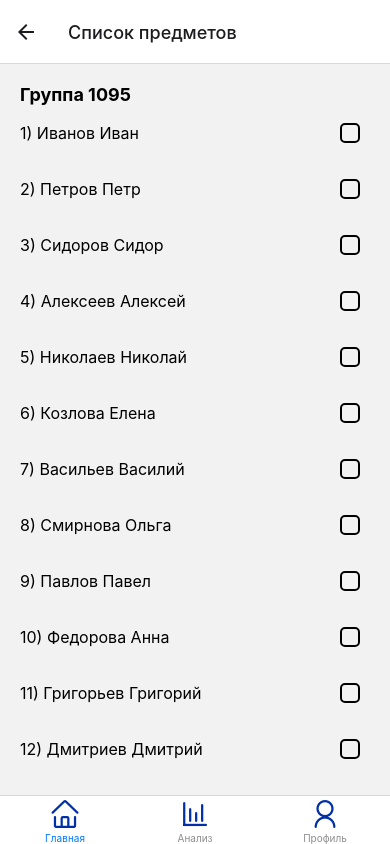
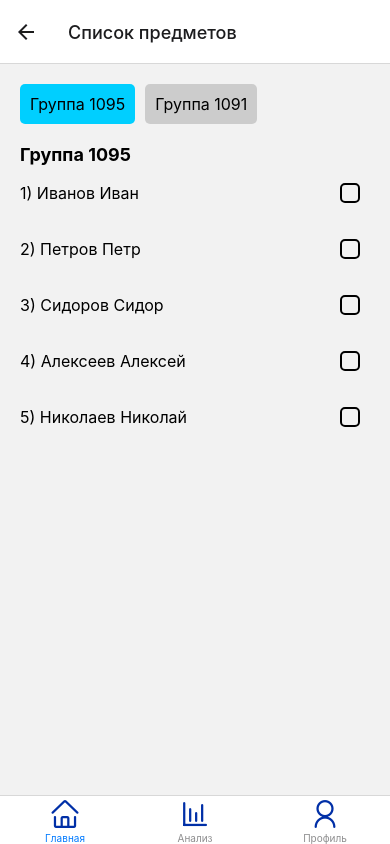
Before and after one commit to zxcvve/attendance-control, a React Native app: screen /GroupList in a window 390 px wide. Built offline with nearby package versions, Linux system fonts and the light colour scheme.

Commit message:
add fake data

```diff
--- a/src/fakeData.js
+++ b/src/fakeData.js
@@ -1,36 +1,106 @@
     export const lessonsFakeData = [
-        { id: 1, title: 'Информатика', time: '10:00', number: 1092 },
-        { id: 2, title: 'Математика', time: '12:00', number: 1091 },
-        { id: 3, title: 'Биология', time: '14:00', number: 1095 },
+        { id: 1, title: 'Информатика', time: '10:00', groups: [1092] },
+        { id: 2, title: 'Математика', time: '12:00', groups: [1091,1095] },
+        { id: 3, title: 'Биология', time: '14:00', groups: [1095] },
     ];
 
     export const fakeStudents = [
-        { id: 1, name: 'Иванов Иван' },
-        { id: 2, name: 'Петров Петр' },
-        { id: 3, name: 'Сидоров Сидор' },
-        { id: 4, name: 'Алексеев Алексей' },
-        { id: 5, name: 'Николаев Николай' },
-        { id: 6, name: 'Козлова Елена' },
-        { id: 7, name: 'Васильев Василий' },
-        { id: 8, name: 'Смирнова Ольга' },
-        { id: 9, name: 'Павлов Павел' },
-        { id: 10, name: 'Федорова Анна' },
-        { id: 11, name: 'Григорьев Григорий' },
-        { id: 12, name: 'Дмитриев Дмитрий' },
-        { id: 13, name: 'Орлова Ольга' },
-        { id: 14, name: 'Тарасова Татьяна' },
-        { id: 15, name: 'Михайлов Михаил' },
-        { id: 16, name: 'Кузнецова Екатерина' },
-        { id: 17, name: 'Ильин Илья' },
-        { id: 18, name: 'Степанова Анастасия' },
-        { id: 19, name: 'Белов Артем' },
-        { id: 20, name: 'Куликова Ксения' },
-        { id: 21, name: 'Лебедева Дарья' },
-        { id: 22, name: 'Андреев Андрей' },
-        { id: 23, name: 'Сергеева Светлана' },
-        { id: 24, name: 'Захаров Игорь' },
-        { id: 25, name: 'Матвеева Мария' },
+        {
+        group: 1095,
+            studentsList : [
+              { studentId: 1, name: 'Иванов Иван', isVisited:false},
+              { studentId: 2, name: 'Петров Петр', isVisited:false},
+              { studentId: 3, name: 'Сидоров Сидор', isVisited:false},
+              { studentId: 4, name: 'Алексеев Алексей', isVisited:false},
+              { studentId: 5, name: 'Николаев Николай', isVisited:false},
+            ]
+        },
+        {
+            group: 1091,
+            studentsList : [
+                { studentId: 1, name: 'Иванов Иван', isVisited:false},
+                { studentId: 2, name: 'Петров Петр', isVisited:false},
+                { studentId: 3, name: 'Сидоров Сидор', isVisited:false},
+                { studentId: 4, name: 'Алексеев Алексей', isVisited:false},
+                { studentId: 5, name: 'Николаев Пипкин', isVisited:false},
+            ]
+        }
     ];
 
+    export const fakeTeacherLessons = [
+        {
+            lessonId: 123,
+            title:'Математика'
+        },
+        {
+            lessonId: 124,
+            title:'География'
+        },
+    ];
+
+    export const fakeTeacherLessonGroups = [1091,1095];
+
+    export const analData = [
+        {
+            date: '2024-04-28',
+            studentsList : [
+                { studentId: 1, name: 'Иванов Иван', isVisited:false},
+                { studentId: 2, name: 'Петров Петр', isVisited:false},
+                { studentId: 3, name: 'Сидоров Сидор', isVisited:false},
+                { studentId: 4, name: 'Алексеев Алексей', isVisited:false},
+                { studentId: 5, name: 'Николаев Пипкин', isVisited:false},
+            ]
+        },
+        {
+            date: '2024-04-30',
+            studentsList : [
+                { studentId: 1, name: 'Иванов Иван', isVisited:false},
+                { studentId: 2, name: 'Петров Петр', isVisited:true},
+                { studentId: 3, name: 'Сидоров Сидор', isVisited:false},
+                { studentId: 4, name: 'Алексеев Алексей', isVisited:false},
+                { studentId: 5, name: 'Николаев Пипкин', isVisited:false},
+            ]
+        },
+        {
+            date: '2024-05-10',
+            studentsList : [
+                { studentId: 1, name: 'Иванов Иван', isVisited:true},
+                { studentId: 2, name: 'Петров Петр', isVisited:true},
+                { studentId: 3, name: 'Сидоров Сидор', isVisited:true},
+                { studentId: 4, name: 'Алексеев Алексей', isVisited:true},
+                { studentId: 5, name: 'Николаев Пипкин', isVisited:true},
+            ]
+        },
+        {
+            date: '2024-05-12',
+            studentsList : [
+                { studentId: 1, name: 'Иванов Иван', isVisited:true},
+                { studentId: 2, name: 'Петров Петр', isVisited:true},
+                { studentId: 3, name: 'Сидоров Сидор', isVisited:true},
+                { studentId: 4, name: 'Алексеев Алексей', isVisited:true},
+                { studentId: 5, name: 'Николаев Пипкин', isVisited:true},
+            ]
+        },
+        {
+            date: '2024-05-12',
+            studentsList : [
+                { studentId: 1, name: 'Иванов Иван', isVisited:true},
+                { studentId: 2, name: 'Петров Петр', isVisited:true},
+                { studentId: 3, name: 'Сидоров Сидор', isVisited:true},
+                { studentId: 4, name: 'Алексеев Алексей', isVisited:true},
+                { studentId: 5, name: 'Николаев Пипкин', isVisited:true},
+            ]
+        },
+        {
+            date: '2024-05-12',
+            studentsList : [
+                { studentId: 1, name: 'Иванов Иван', isVisited:true},
+                { studentId: 2, name: 'Петров Петр', isVisited:true},
+                { studentId: 3, name: 'Сидоров Сидор', isVisited:true},
+                { studentId: 4, name: 'Алексеев Алексей', isVisited:true},
+                { studentId: 5, name: 'Николаев Пипкин', isVisited:true},
+            ]
+        }
+    ]
 
     export  const fakeDates = ['2024-04-28', '2024-04-29', '2024-04-30','2024-05-1','2024-05-2','2024-05-3','2024-05-4'];
--- a/src/screens/analyse/AnalyseScreen.js
+++ b/src/screens/analyse/AnalyseScreen.js
@@ -1,60 +1,78 @@
 import React, { useState, useEffect } from 'react';
-import {View, Text, StyleSheet, ScrollView} from 'react-native';
-import {Table, Row, Rows, TableWrapper, Col, Cell, Cols} from 'react-native-table-component';
-import { lessonsFakeData, fakeStudents, fakeDates } from '../../fakeData';
-import {Picker} from "@react-native-picker/picker";
+import { View, Text, StyleSheet, ScrollView } from 'react-native';
+import { Table, Row, Rows, TableWrapper, Col } from 'react-native-table-component';
+import { Picker } from '@react-native-picker/picker';
+import { analData, fakeTeacherLessons, fakeTeacherLessonGroups } from '../../fakeData';
 
 const AnalyseScreen = () => {
-    const [selectedLesson, setSelectedLesson] = useState("Информатика");
-    const [selectedGroup, setSelectedGroup] = useState("1092");
+    const [selectedLesson, setSelectedLesson] = useState(fakeTeacherLessons[0].title);
+    const [selectedGroup, setSelectedGroup] = useState(fakeTeacherLessonGroups[0]);
     const [attendanceData, setAttendanceData] = useState([]);
     const [usersData, setUsersData] = useState([]);
-    const headWidth = [145, 50,50,50,50,50,50,50]
-    const cellWidth = [0,50,50,50,50,50,50,50]
+    const [dates, setDates] = useState([]);
+    const [headWidth, setHeadWidth] = useState([]);
+    const [cellWidth, setCellWidth] = useState([]);
+
+    const getCellWidth = (datesList) => {
+        let head = [145];
+        let cell = [0];
+
+        datesList.forEach(() => {
+            head.push(50);
+            cell.push(50);
+        });
+
+        setHeadWidth(head);
+        setCellWidth(cell);
+    };
 
     useEffect(() => {
-        if (lessonsFakeData && fakeStudents) {
+        if (analData) {
+            const users = [];
+            const dates = [];
             const initData = [];
-            const users = [];
-            fakeStudents.forEach(student => {
+
+            analData.forEach((entry) => {
+                dates.push(entry.date);
+                entry.studentsList.forEach((student, index) => {
+                    if (!users[index]) {
                         users.push(student.name);
+                    }
+                    if (!initData[index]) {
+                        initData[index] = [];
+                    }
+                    initData[index].push(student.isVisited ? '✓' : 'x');
+                });
             });
 
-            for (let i = 0; i < fakeStudents.length; i += 1) {
-                const rowData = [];
-                for (let j = 0; j < fakeDates.length; j += 1) {
-                    rowData.push(`x`);
-                }
-                initData.push(rowData);
-            }
-
+            getCellWidth(dates);
             setUsersData(users);
             setAttendanceData(initData);
+            setDates(dates);
         }
     }, []);
-
 
     const renderTable = () => (
         <ScrollView horizontal={true}>
             <View style={styles.container}>
                 <Table borderStyle={{ borderWidth: 1 }}>
                     <Row
-                        data={["", ...fakeDates]}
+                        data={["", ...dates]}
                         widthArr={headWidth}
-                        style={[styles.head]}
+                        style={styles.head}
                         textStyle={styles.text}
                     />
                     <TableWrapper style={styles.wrapper}>
                         <Col
-                                data={[...usersData]}
-                                style={[styles.title]}
+                            data={usersData}
+                            style={styles.title}
                             heightArr={[50]}
                             textStyle={styles.text}
                         />
                         <Rows
                             data={attendanceData}
                             widthArr={cellWidth}
-                                style={[styles.row]}
+                            style={styles.row}
                             textStyle={styles.text}
                         />
                     </TableWrapper>
@@ -71,12 +89,12 @@ const AnalyseScreen = () => {
                     <Text> Предмет: </Text>
                     <Picker
                         selectedValue={selectedLesson}
-                        style={{ height: 40, width: 180}}
-                        onValueChange={(itemValue, itemIndex) => setSelectedLesson(itemValue)}
+                        style={{ height: 40, width: 180 }}
+                        onValueChange={(itemValue) => setSelectedLesson(itemValue)}
                     >
-                        <Picker.Item label="Математика" value="Математика" />
-                        <Picker.Item label="Биология" value="Биология" />
-                        <Picker.Item label="Информатика" value="Информатика" />
+                        {fakeTeacherLessons.map((lesson) => (
+                            <Picker.Item key={lesson.lessonId} label={lesson.title} value={lesson.title} />
+                        ))}
                     </Picker>
                 </View>
 
@@ -84,12 +102,12 @@ const AnalyseScreen = () => {
                     <Text> Группа: </Text>
                     <Picker
                         selectedValue={selectedGroup}
-                        style={{ height: 40, width: 180}}
-                        onValueChange={(itemValue, itemIndex) => setSelectedGroup(itemValue)}
+                        style={{ height: 40, width: 180 }}
+                        onValueChange={(itemValue) => setSelectedGroup(itemValue)}
                     >
-                        <Picker.Item label="1095" value="1095" />
-                        <Picker.Item label="1092" value="1092" />
-                        <Picker.Item label="1091" value="1091" />
+                        {fakeTeacherLessonGroups.map((group) => (
+                            <Picker.Item key={group} label={group.toString()} value={group} />
+                        ))}
                     </Picker>
                 </View>
                 {renderTable()}
@@ -110,49 +128,49 @@ const styles = StyleSheet.create({
     },
     cell: {
         borderBottomWidth: 1,
-        borderRightWidth: 1, // Добавляем линии справа
-        borderLeftWidth: 1, // Добавляем линии слева
-        borderColor: 'grey', // Цвет линий между ячейками
+        borderRightWidth: 1,
+        borderLeftWidth: 1,
+        borderColor: 'grey',
     },
     lastCell: {
-        borderRightWidth: 0, // Убираем правую границу для последней ячейки
+        borderRightWidth: 0,
     },
-    picker:{
-        marginTop:-5,
-        marginBottom:-10,
+    picker: {
+        marginTop: -5,
+        marginBottom: -10,
         flexDirection: 'row',
         alignItems: 'center',
     },
     dataWrapper: {
-        marginTop: 0
+        marginTop: 0,
     },
     container: {
         flex: 1,
         padding: 4,
         paddingTop: 30,
-        backgroundColor: '#fff'
+        backgroundColor: '#fff',
     },
     head: {
         height: 50,
-        backgroundColor: '#f1f8ff'
+        backgroundColor: '#f1f8ff',
     },
     wrapper: {
-        flexDirection: 'row'
+        flexDirection: 'row',
     },
     title: {
         flex: 1,
-        backgroundColor: '#f6f8fa'
+        backgroundColor: '#f6f8fa',
     },
     row: {
-        height: 50
+        height: 50,
     },
     text: {
-        textAlign: 'center'
+        textAlign: 'center',
     },
     headText: {
-        fontSize:20,
-        fontWeight:"bold",
-    }
+        fontSize: 20,
+        fontWeight: 'bold',
+    },
 });
 
 export default AnalyseScreen;
--- a/src/screens/main/GroupList.js
+++ b/src/screens/main/GroupList.js
@@ -3,27 +3,36 @@ import { FlatList, View, StyleSheet, Text, TouchableOpacity } from 'react-native
 import { fakeStudents } from '../../fakeData';
 
 const GroupList = () => {
-    const [selectedStudentsIds, setSelectedStudentsIds] = useState([]);
+    const [selectedGroup, setSelectedGroup] = useState(fakeStudents[0]);
+    const [selectedStudentsIds, setSelectedStudentsIds] = useState({});
 
-    const toggleStudentSelection = (studentId) => {
-        const isSelected = selectedStudentsIds.includes(studentId);
+    const toggleStudentSelection = (groupId, studentId) => {
+        const groupSelectedStudents = selectedStudentsIds[groupId] || [];
+
+        const isSelected = groupSelectedStudents.includes(studentId);
 
         if (isSelected) {
-            setSelectedStudentsIds(selectedStudentsIds.filter(id => id !== studentId));
+            setSelectedStudentsIds({
+                ...selectedStudentsIds,
+                [groupId]: groupSelectedStudents.filter(id => id !== studentId)
+            });
         } else {
-            setSelectedStudentsIds([...selectedStudentsIds, studentId]);
+            setSelectedStudentsIds({
+                ...selectedStudentsIds,
+                [groupId]: [...groupSelectedStudents, studentId]
+            });
         }
     };
 
-    const renderItem = ({ item }) => (
-        <TouchableOpacity onPress={() => toggleStudentSelection(item.id)}>
+    const renderStudentItem = ({ item }) => (
+        <TouchableOpacity onPress={() => toggleStudentSelection(selectedGroup.group, item.studentId)}>
             <View style={styles.item}>
                 <View style={styles.personText}>
-                    <Text style={styles.itemElementText}>{item.id}) </Text>
+                    <Text style={styles.itemElementText}>{item.studentId}) </Text>
                     <Text style={styles.itemElementText}>{item.name}</Text>
                 </View>
                 <View style={styles.button}>
-                    {selectedStudentsIds.includes(item.id) && (
+                    {(selectedStudentsIds[selectedGroup.group] || []).includes(item.studentId) && (
                         <View style={{ width: 10, height: 10, backgroundColor: 'black', borderRadius: 3 }} />
                     )}
                 </View>
@@ -31,14 +40,30 @@ const GroupList = () => {
         </TouchableOpacity>
     );
 
+    const renderGroupItem = ({ item }) => (
+        <TouchableOpacity onPress={() => setSelectedGroup(item)}>
+            <View style={[styles.groupItem, selectedGroup.group === item.group && styles.selectedGroup]}>
+                <Text style={styles.groupItemText}>Группа {item.group}</Text>
+            </View>
+        </TouchableOpacity>
+    );
+
     return (
         <View style={styles.container}>
-            <Text style={styles.groupText}>Группа 1095</Text>
+            <View style={styles.groupsContainer}>
+                <FlatList
+                    data={fakeStudents}
+                    renderItem={renderGroupItem}
+                    keyExtractor={(item) => item.group.toString()}
+                    horizontal
+                />
+            </View>
+            <Text style={styles.groupText}>Группа {selectedGroup.group}</Text>
             <View style={styles.listContainer}>
                 <FlatList
-                    data={fakeStudents}
-                    renderItem={renderItem}
-                    keyExtractor={(item) => item.id.toString()}
+                    data={selectedGroup.studentsList}
+                    renderItem={renderStudentItem}
+                    keyExtractor={(item) => item.studentId.toString()}
                 />
             </View>
         </View>
@@ -51,22 +76,25 @@ const styles = StyleSheet.create({
         paddingHorizontal: 20,
         paddingTop: 20,
     },
-    groupText:{
+    groupsContainer: {
+        flexDirection: 'row',
+        marginBottom: 20,
+    },
+    groupText: {
         fontSize: 18,
-        fontWeight:"bold"
+        fontWeight: 'bold',
     },
     listContainer: {
-
+        flex: 1,
     },
-    itemElementText : {
-      fontSize: 16,
+    itemElementText: {
+        fontSize: 16,
     },
     item: {
         justifyContent: 'space-between',
         flexDirection: 'row',
         alignItems: 'center',
         paddingVertical: 10,
-        //backgroundColor: "#00cfff",
         marginVertical: 8,
     },
     personText: {
@@ -83,6 +111,18 @@ const styles = StyleSheet.create({
         alignItems: 'center',
         marginRight: 10,
     },
+    groupItem: {
+        padding: 10,
+        marginRight: 10,
+        borderRadius: 5,
+        backgroundColor: '#ccc',
+    },
+    selectedGroup: {
+        backgroundColor: '#00cfff',
+    },
+    groupItemText: {
+        fontSize: 16,
+    },
 });
 
 export default GroupList;
```
Also changed, not shown: src/screens/main/MainScreen.js (+11 -3 lines). Lines whose indentation alone changed are shown as unchanged.
